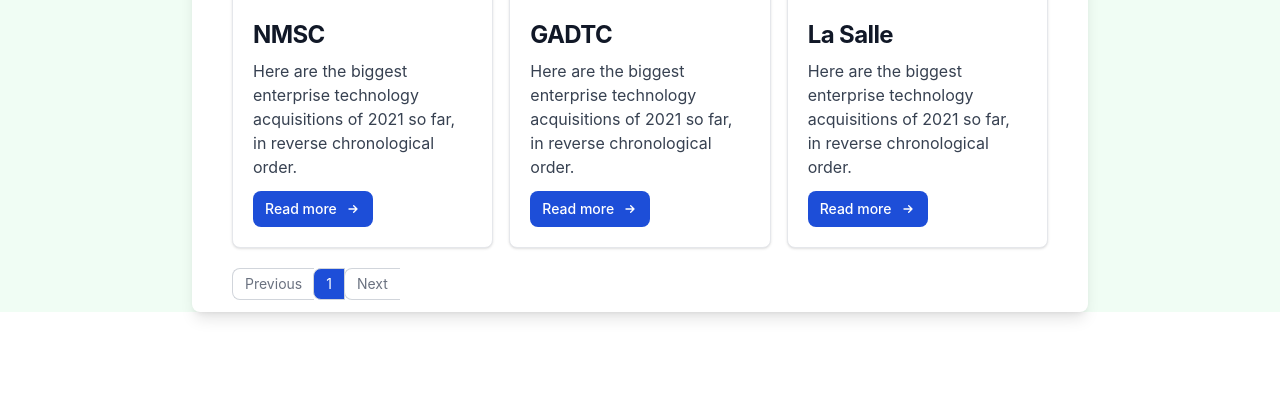
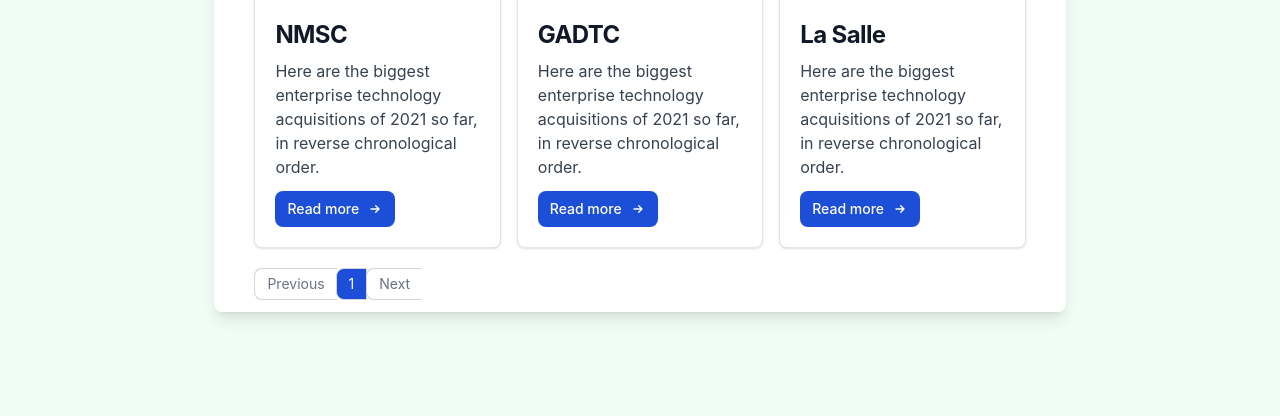
Before and after one commit to ktare23E/university_review, a PHP site: page / in a window 1280 px wide. Shown: the part 384-800 px from the top of the page. Run offline with PHP 8.4, Linux system fonts and the light colour scheme; data comes from the database, SQL or seed files in the repository; data that the repository does not hold is empty; some libraries are stand-ins or nearby versions.

Commit message:
Fixing UI error in index.php

```diff
--- a/index.php
+++ b/index.php
@@ -10,7 +10,7 @@
 
 
 <body>
-    <div class="parent_class w-fit h-fit bg-green-50 flex items-start justify-center"> <!-- Centering the whole page content -->
+    <div class="parent_class p-[2rem] h-screen py-0 bg-green-50 flex items-start justify-center"> <!-- Centering the whole page content -->
         <div class="w-[70%] mx-auto  bg-white px-10 py-3 rounded-lg shadow-lg"> <!-- Added padding, rounded corners, and shadow -->
             <div class="header flex justify-between items-center mb-10"> <!-- Adding bottom margin for spacing -->
                 <div class="logo_container flex items-center gap-4"> <!-- Adjusted gap -->
```
